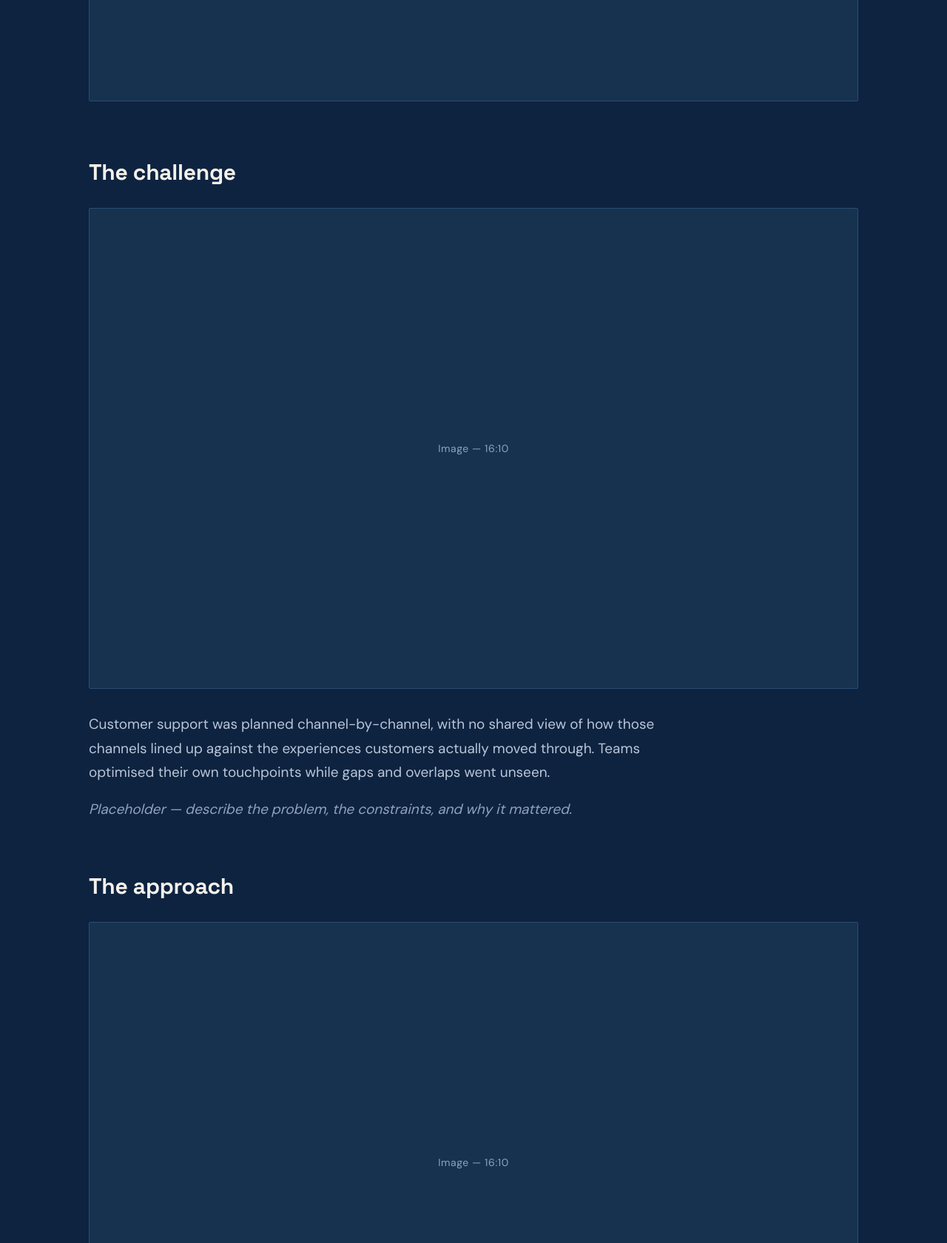
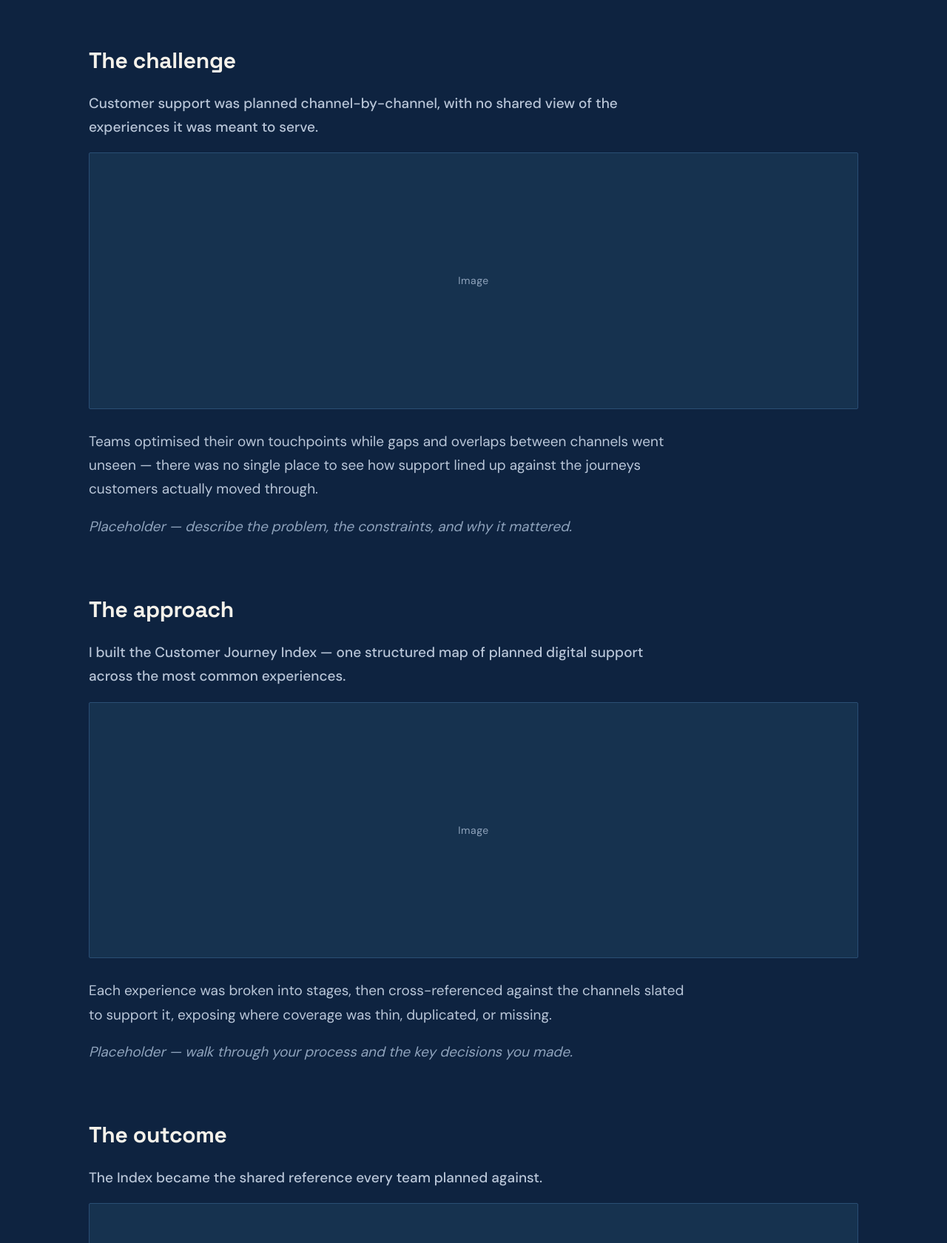
Before and after one commit to chrisgeorgecreative/martuza-site, a website: page customer-journey-index.html in a window 1280 px wide. Shown: the part 1120-2800 px from the top of the page at 74% size. Drawn offline with nearby package versions, Linux system fonts and the light colour scheme.

Commit message:
Case study template: uniform sections (heading, blurb, image, details); calmer image heights

```diff
--- a/css/styles.css
+++ b/css/styles.css
@@ -317,16 +317,24 @@ a { color: inherit; text-decoration: none; }
   align-items: center;
   justify-content: center;
 }
-.cs-hero { aspect-ratio: 16 / 9; margin: 0 0 72px; }
-.cs-figure { aspect-ratio: 16 / 10; margin: 0 0 32px; }
-.cs-section { margin: 0 0 64px; }
+.cs-hero { aspect-ratio: 12 / 5; margin: 0 0 72px; }
+.cs-figure { aspect-ratio: 3 / 1; margin: 0 0 28px; }
+.cs-section { margin: 0 0 72px; }
 .cs-section h2 {
   font-family: var(--display);
   font-weight: 700;
   font-size: clamp(26px, 3.4vw, 30px);
   letter-spacing: -0.01em;
-  margin: 0 0 24px;
+  margin: 0 0 18px;
   max-width: 62ch;
+}
+.cs-blurb {
+  color: var(--slate-light);
+  font-size: clamp(19px, 2.5vw, 22px);
+  font-weight: 500;
+  line-height: 1.5;
+  margin: 0 0 28px;
+  max-width: 60ch;
 }
 .cs-section p { color: var(--slate); font-size: clamp(17px, 2.2vw, 19px); line-height: 1.7; margin: 0 0 18px; max-width: 62ch; }
 .cs-section em { color: var(--slate-mute); }
--- a/customer-journey-index.html
+++ b/customer-journey-index.html
@@ -38,35 +38,32 @@
 
       <section class="cs-section">
         <h2>The challenge</h2>
+        <p class="cs-blurb">Customer support was planned channel-by-channel, with no shared view of the experiences it was meant to serve.</p>
         <figure class="cs-figure" role="img" aria-label="The challenge — supporting image">
-          <span class="photo-hint">Image &mdash; 16:10</span>
+          <span class="photo-hint">Image</span>
         </figure>
-        <p>Customer support was planned channel-by-channel, with no shared view of how those channels lined up against the experiences customers actually moved through. Teams optimised their own touchpoints while gaps and overlaps went unseen.</p>
+        <p>Teams optimised their own touchpoints while gaps and overlaps between channels went unseen &mdash; there was no single place to see how support lined up against the journeys customers actually moved through.</p>
         <p><em>Placeholder &mdash; describe the problem, the constraints, and why it mattered.</em></p>
       </section>
 
       <section class="cs-section">
         <h2>The approach</h2>
+        <p class="cs-blurb">I built the Customer Journey Index &mdash; one structured map of planned digital support across the most common experiences.</p>
         <figure class="cs-figure" role="img" aria-label="The approach — supporting image">
-          <span class="photo-hint">Image &mdash; 16:10</span>
+          <span class="photo-hint">Image</span>
         </figure>
-        <p>I built the Customer Journey Index &mdash; a single, structured map of planned digital support across the most common customer experiences. Each experience was broken into stages, then cross-referenced against the channels slated to support it, exposing where coverage was thin, duplicated, or missing.</p>
+        <p>Each experience was broken into stages, then cross-referenced against the channels slated to support it, exposing where coverage was thin, duplicated, or missing.</p>
         <p><em>Placeholder &mdash; walk through your process and the key decisions you made.</em></p>
       </section>
 
       <section class="cs-section">
         <h2>The outcome</h2>
-        <p>The Index gave teams one reference to plan against, turning scattered channel decisions into a coordinated view &mdash; and became the shared language for journey planning group-wide.</p>
-        <div class="cs-metrics">
-          <div class="cs-metric">
-            <span class="cs-metric-num">12</span>
-            <span class="cs-metric-label">core journeys indexed</span>
-          </div>
-          <div class="cs-metric">
-            <span class="cs-metric-num">5</span>
-            <span class="cs-metric-label">digital channels aligned</span>
-          </div>
-        </div>
+        <p class="cs-blurb">The Index became the shared reference every team planned against.</p>
+        <figure class="cs-figure" role="img" aria-label="The outcome — supporting image">
+          <span class="photo-hint">Image</span>
+        </figure>
+        <p>It turned scattered, channel-by-channel decisions into a coordinated view, surfaced priority gaps for investment, and gave the group one language for journey planning.</p>
+        <p><em>Placeholder &mdash; describe the impact, the results, and what changed.</em></p>
       </section>
 
       <nav class="cs-next" aria-label="Next case study">
```
Also changed, not shown: docs/about.html (+1 -1 lines), docs/customer-journey-index.html (+1 -1 lines), docs/index.html (+1 -1 lines).
